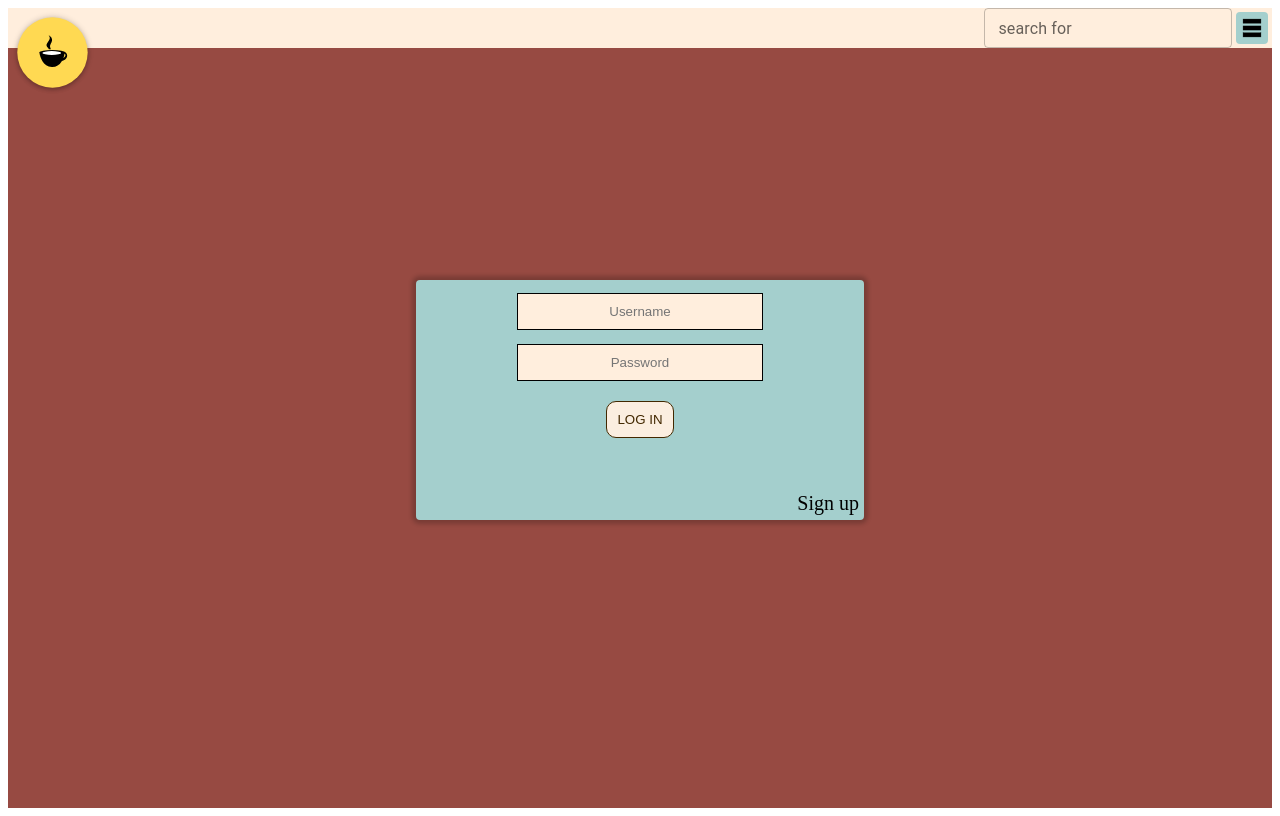
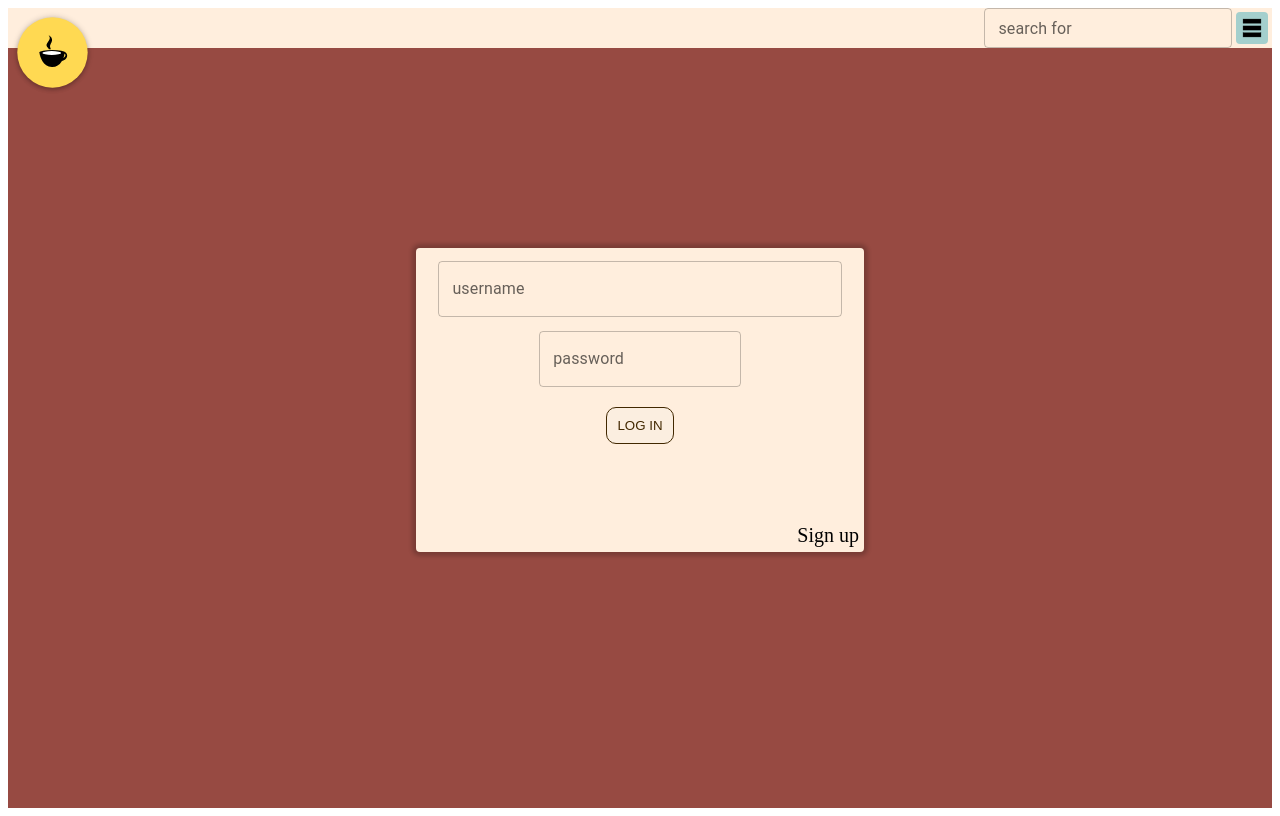
Before and after one commit to Blue-Ocean-Team-Shades/Expresso, a React app: page /login in a window 1280 px wide. Built offline with nearby package versions, Linux system fonts and the light colour scheme; no server answers; the HTML template or start-up script is replaced by a standard one.

Commit message:
login-register ui update

```diff
--- a/client/src/components/login-and-signup/index.jsx
+++ b/client/src/components/login-and-signup/index.jsx
@@ -62,11 +62,11 @@ function LoginAndSignup({ isLogin, isSignup, cookies, updateCookies }) {
         .catch((err) => {
           if (err.response.status === 404) {
             setUsernameErr(true);
-            document.getElementsByClassName('loginUser')[0].style.border = '1px solid red';
+            // document.getElementsByClassName('loginUser')[0].style.border = '1px solid red';
           }
           if (err.response.status === 400) {
             setPasswordErr(true);
-            document.getElementsByClassName('loginPassword')[0].style.border = '1px solid red';
+            // document.getElementsByClassName('loginPassword')[0].style.border = '1px solid red';
           }
         })
     } else {
@@ -89,7 +89,7 @@ function LoginAndSignup({ isLogin, isSignup, cookies, updateCookies }) {
           .catch((err) => {
             if (err.response.status === 500) {
               setSignUpUsernameErr(true);
-              document.getElementsByClassName('signUpUser')[0].style.border = '1px solid red';
+              // document.getElementsByClassName('signUpUser')[0].style.border = '1px solid red';
             }
           })
       } else {
--- a/client/src/components/login-and-signup/login.jsx
+++ b/client/src/components/login-and-signup/login.jsx
@@ -1,19 +1,20 @@
 import React from 'react';
 import styled from 'styled-components';
 import { colors } from '../Styled.jsx';
+import TextField from '@mui/material/TextField';
 
 const Login = ({ usernameChange, passwordChange, submitLogin, signUp, usernameErr, passwordErr }) => {
   return (
     <Container>
       <div>
-        <div>
-          <Input className='loginUser' placeholder='Username' type="text" onChange={usernameChange}></Input>
-          {usernameErr === true && <p>Username not exist.</p>}
-        </div>
-        <div>
-          <Input className='loginPassword' placeholder='Password' type="password" onChange={passwordChange}></Input>
-          {passwordErr === true && <p>Incorrect password</p>}
-        </div>
+        <InputArea>
+          {usernameErr === false && <Input className='loginUser' fullWidth label='username' type="text" onChange={usernameChange}></Input>}
+          {usernameErr === true && <Input error className='loginUser' fullWidth label='username' type="text" onChange={usernameChange} helperText='username not exist'></Input>}
+        </InputArea>
+        <InputArea>
+          {passwordErr === false && <Input className='loginPassword' label='password' type="password" onChange={passwordChange}></Input>}
+          {passwordErr === true && <Input error className='loginPassword' label='password' type="password" onChange={passwordChange} helperText='password is incorrect'></Input>}
+        </InputArea>
         <div>
           <Button onClick={submitLogin}>Log in</Button>
         </div>
@@ -27,9 +28,9 @@ export const Container = styled.div`
   z-index: 200;
   position:fixed;
   text-align: center;
-  background: ${colors.accent};
+  background-color: ${colors.mainLight};
   width: 35%;
-  height: 30%;
+  height: 38%;
   top:50%;
   left:50%;
   transform: translate(-50%,-50%);
@@ -43,14 +44,14 @@ export const Container = styled.div`
   }
 `;
 
-export const Input = styled.input`
+const InputArea = styled.div`
+  margin: 3% 5% 0% 5%;
+`;
+
+export const Input = styled(TextField)`
   text-align: center;
   height: 50%;
   width: 50%;
-  padding: 10px;
-  border: 1px solid;
-  margin: 3% 5% 0% 5%;
-  background-color: ${colors.mainLight};
 `;
 
 export const Button = styled.button`
--- a/client/src/components/login-and-signup/register.jsx
+++ b/client/src/components/login-and-signup/register.jsx
@@ -6,16 +6,16 @@ const Register = ({ logIn, signUp, signUpName, signUpPassword, confirmPassword,
   return (
     <Container>
       <div>
-        <div>
-          <Input className='signUpUser' placeholder='Username' type="text" onChange={signUpName}></Input>
-          {signUpUsernameErr === true && <p>Username already exists</p>}
-        </div>
-        <div>
-          <Input className='signUpPassword' placeholder='Password' type="password" onChange={signUpPassword}></Input>
-        </div>
-        <div>
-          <Input placeholder='Confirm password' type="password" onChange={confirmPassword}></Input>
-        </div>
+        <InputArea>
+          {signUpUsernameErr === false && <Input className='signUpUser' label='username' type="text" onChange={signUpName}></Input>}
+          {signUpUsernameErr === true && <Input error className='signUpUser' label='username' type="text" onChange={signUpName} helperText='username already exist'></Input>}
+        </InputArea>
+        <InputArea>
+          <Input className='signUpPassword' label='password' type="password" onChange={signUpPassword}></Input>
+        </InputArea>
+        <InputArea>
+          <Input label='Confirm password' type="password" onChange={confirmPassword}></Input>
+        </InputArea>
         <div>
           <Button onClick={signUp}>Sign up</Button>
         </div>
@@ -24,6 +24,10 @@ const Register = ({ logIn, signUp, signUpName, signUpPassword, confirmPassword,
     </Container>
   )
 }
+
+const InputArea = styled.div`
+  margin: 3% 5% 0% 5%;
+`
 
 const Login = styled.p`
   font-size: 20px;
```
